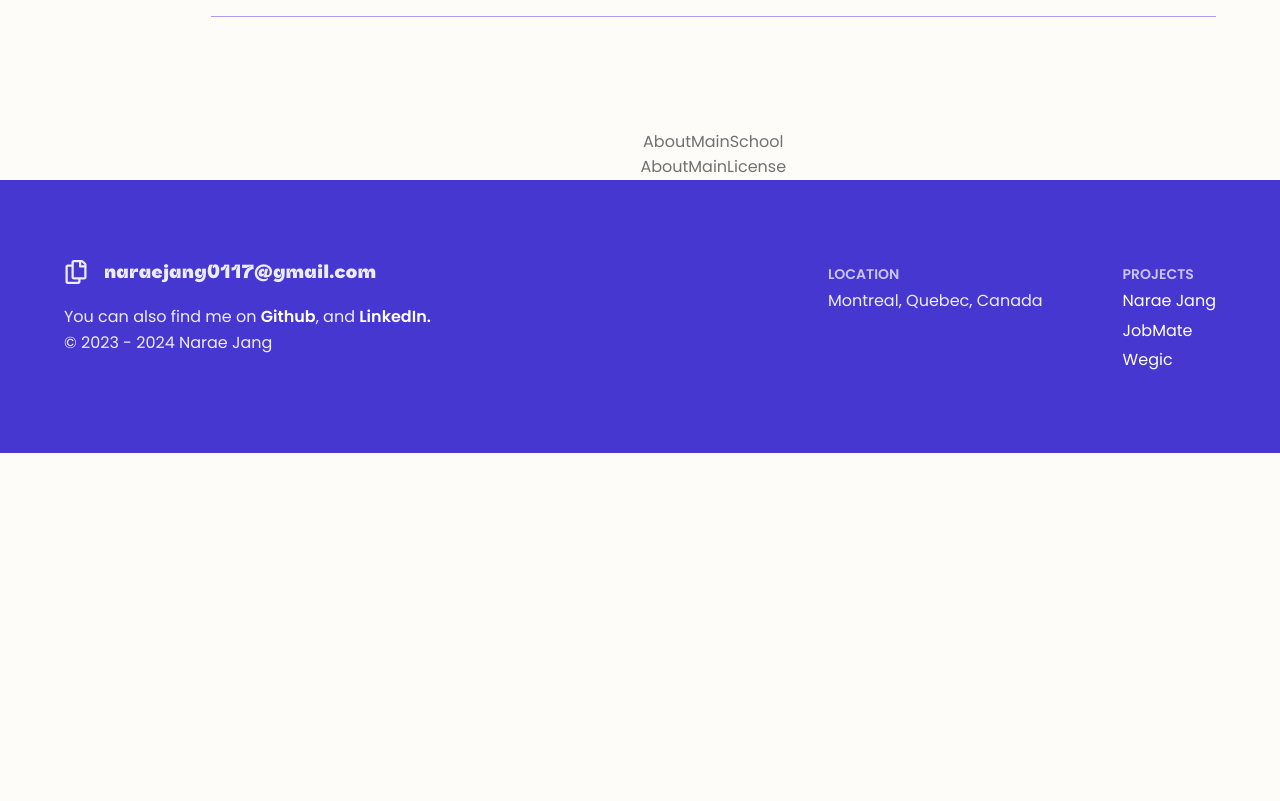
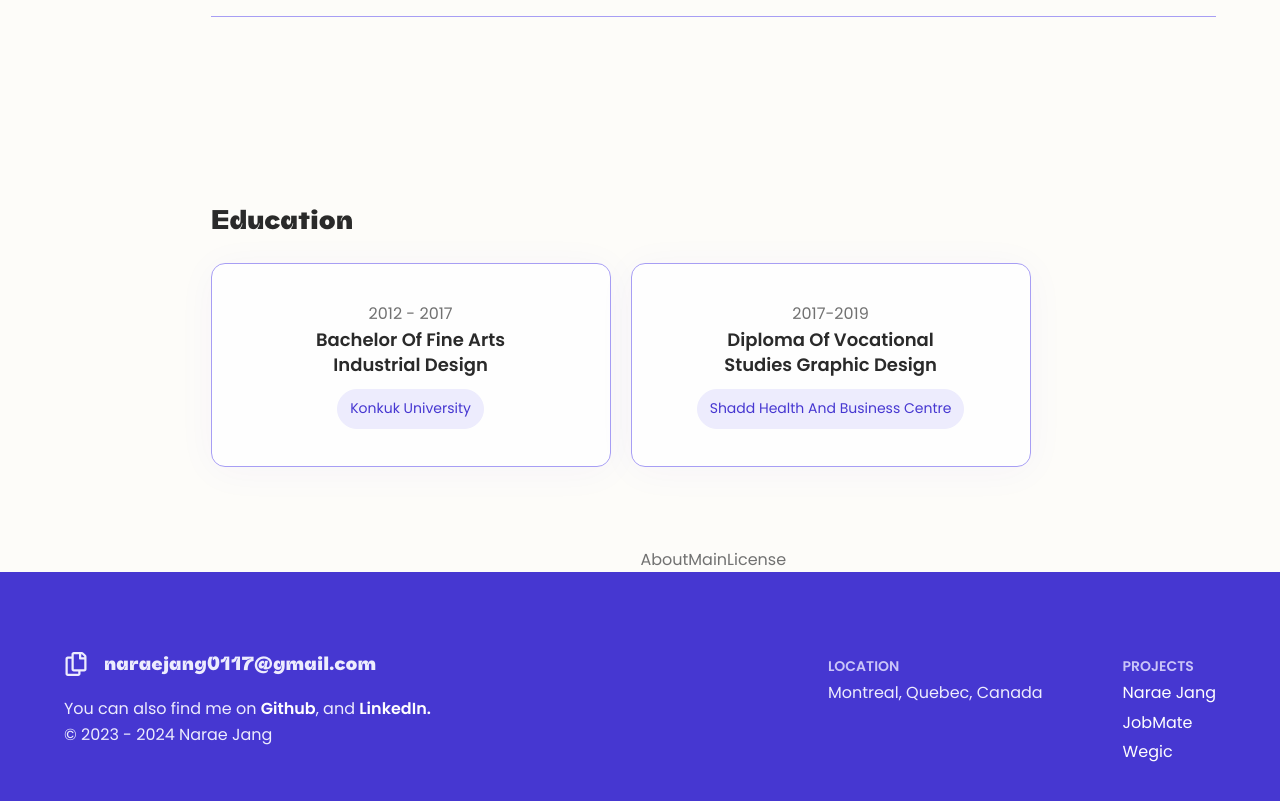
Before and after one commit to NaraeJang/2024-Narae-Jang-Portfolio, a React (Vite) app: page /about in a window 1280 px wide. Shown: the part 1120-1921 px from the top of the page. Before the commit the page ends 1573 px from the top, so only its background shows below. Built offline with nearby package versions, Linux system fonts and the light colour scheme.

Commit message:
complete aboutschool section

```diff
--- /dev/null
+++ b/src/components/AboutCard.jsx
@@ -0,0 +1,12 @@
+const AboutCard = ({ id, year, title, linkTitle, link }) => {
+  return (
+    <article className="education-card">
+      <p>{year}</p>
+      <h5 className="poppins-semibold text-lg">{title}</h5>
+      <a href={link} target="_blank" className="about-link">
+        {linkTitle}
+      </a>
+    </article>
+  );
+};
+export default AboutCard;
--- /dev/null
+++ b/src/components/AboutCards.jsx
@@ -0,0 +1,22 @@
+import { AboutCard } from './';
+
+const AboutCards = ({ cards }) => {
+  return (
+    <div className="mt-6 flex flex-col gap-5 md:flex-row">
+      {cards.map((card) => {
+        const { id, year, title, linkTitle, link } = card;
+
+        return (
+          <AboutCard
+            key={id}
+            year={year}
+            title={title}
+            linkTitle={linkTitle}
+            link={link}
+          />
+        );
+      })}
+    </div>
+  );
+};
+export default AboutCards;
--- a/src/components/AboutMainSchool.jsx
+++ b/src/components/AboutMainSchool.jsx
@@ -1,4 +1,13 @@
+import { AboutCards, Title } from './';
+import { educationCards } from '../data/data';
 const AboutMainSchool = () => {
-  return <div>AboutMainSchool</div>;
+  return (
+    <section id="about-education">
+      <div className="custom-container">
+        <Title title="Education" />
+        <AboutCards cards={educationCards} />
+      </div>
+    </section>
+  );
 };
 export default AboutMainSchool;
--- a/src/components/index.js
+++ b/src/components/index.js
@@ -19,3 +19,5 @@ export { default as AboutMainLicense } from './AboutMainLicense';
 export { default as AboutMainSchool } from './AboutMainSchool';
 export { default as AboutMainWork } from './AboutMainWork';
 export { default as AboutNavbar } from './AboutNavbar';
+export { default as AboutCards } from './AboutCards';
+export { default as AboutCard } from './AboutCard';
--- a/src/data/data.js
+++ b/src/data/data.js
@@ -120,3 +120,26 @@ export const workExperience = [
     },
   },
 ];
+
+export const educationCards = [
+  {
+    id: nanoid(),
+    year: '2012 - 2017',
+    title: `Bachelor of Fine Arts
+industrial design`,
+    linkTitle: `konkuk University`,
+    link: `https://www.konkuk.ac.kr/konkuk/index.do`,
+  },
+  {
+    id: nanoid(),
+    year: `2017-2019`,
+    title: `Diploma of Vocational Studies
+graphic design`,
+    linkTitle: `Shadd Health and Business Centre`,
+    link: `https://shadd.com/`,
+  },
+];
+
+export const certificationCards = [
+  { id: nanoid(), year: ``, title: ``, linkTitle: ``, link: `` },
+];
--- a/src/index.css
+++ b/src/index.css
@@ -65,7 +65,13 @@
   font-style: normal;
 }
 
-.link-credential:hover {
+.about-link:hover {
+  border: 1px solid #a79ef4;
+  backdrop-filter: blur(8px);
+}
+
+.education-card {
+  background-color: #fefefe;
   border: 1px solid #a79ef4;
   backdrop-filter: blur(8px);
 }
@@ -438,6 +444,24 @@ footer#footer .custom-container .email .clipboard-msg {
   color: #717171;
 }
 
+.education-card {
+  padding: 2.3rem;
+  width: 100%;
+  max-width: 25rem;
+  border-radius: 0.875rem;
+  box-shadow: 0px 4px 40px 0px rgba(78, 61, 232, 0.04);
+  transition: 0.3s ease-in-out all;
+}
+.education-card h5 {
+  margin: 0 auto;
+  max-width: 17rem;
+  line-height: 1.4;
+  margin-bottom: 0.75rem;
+}
+.education-card:hover {
+  box-shadow: 0px 8px 44px 0px rgba(78, 61, 232, 0.12);
+}
+
 .btn, .btn:visited, .btn:link {
   display: inline;
   padding: 0.45rem 0.9rem;
@@ -461,17 +485,18 @@ button:disabled {
   cursor: wait;
 }
 
-.link-credential {
+.about-link {
   display: inline-block;
   padding: 0.375rem 0.75rem;
   border-radius: 2rem;
   border: 1px solid #edecfd;
   background: #edecfd;
+  font-size: 0.875rem;
   text-transform: capitalize;
   color: #4637d1;
   transition: 0.3s ease-in-out all;
 }
-.link-credential:hover {
+.about-link:hover {
   text-decoration: none;
 }
 
--- a/src/sass/base/_aboutpage.scss
+++ b/src/sass/base/_aboutpage.scss
@@ -7,3 +7,27 @@
     color: $cc-grey-400;
   }
 }
+
+.education-card {
+  padding: 2.3rem;
+  width: 100%;
+  max-width: 25rem;
+
+  @extend %border-basic-bg;
+  border-radius: $border-radius-mobile;
+
+  box-shadow: $shadow-3;
+
+  transition: $transition;
+
+  h5 {
+    margin: 0 auto;
+    max-width: 17rem;
+    line-height: 1.4;
+    margin-bottom: 0.75rem;
+  }
+
+  &:hover {
+    box-shadow: $shadow-4;
+  }
+}
--- a/src/sass/components/_links.scss
+++ b/src/sass/components/_links.scss
@@ -1,4 +1,4 @@
-.link-credential {
+.about-link {
   display: inline-block;
   padding: 0.375rem 0.75rem;
 
@@ -6,6 +6,7 @@
   border: 1px solid $cc-primary-50;
   background: $cc-primary-50;
 
+  font-size: $text-sm;
   text-transform: capitalize;
   color: $cc-text-blue;
 
```
Also changed, not shown: 1 other file (tests, documents, lock files or other folders).
